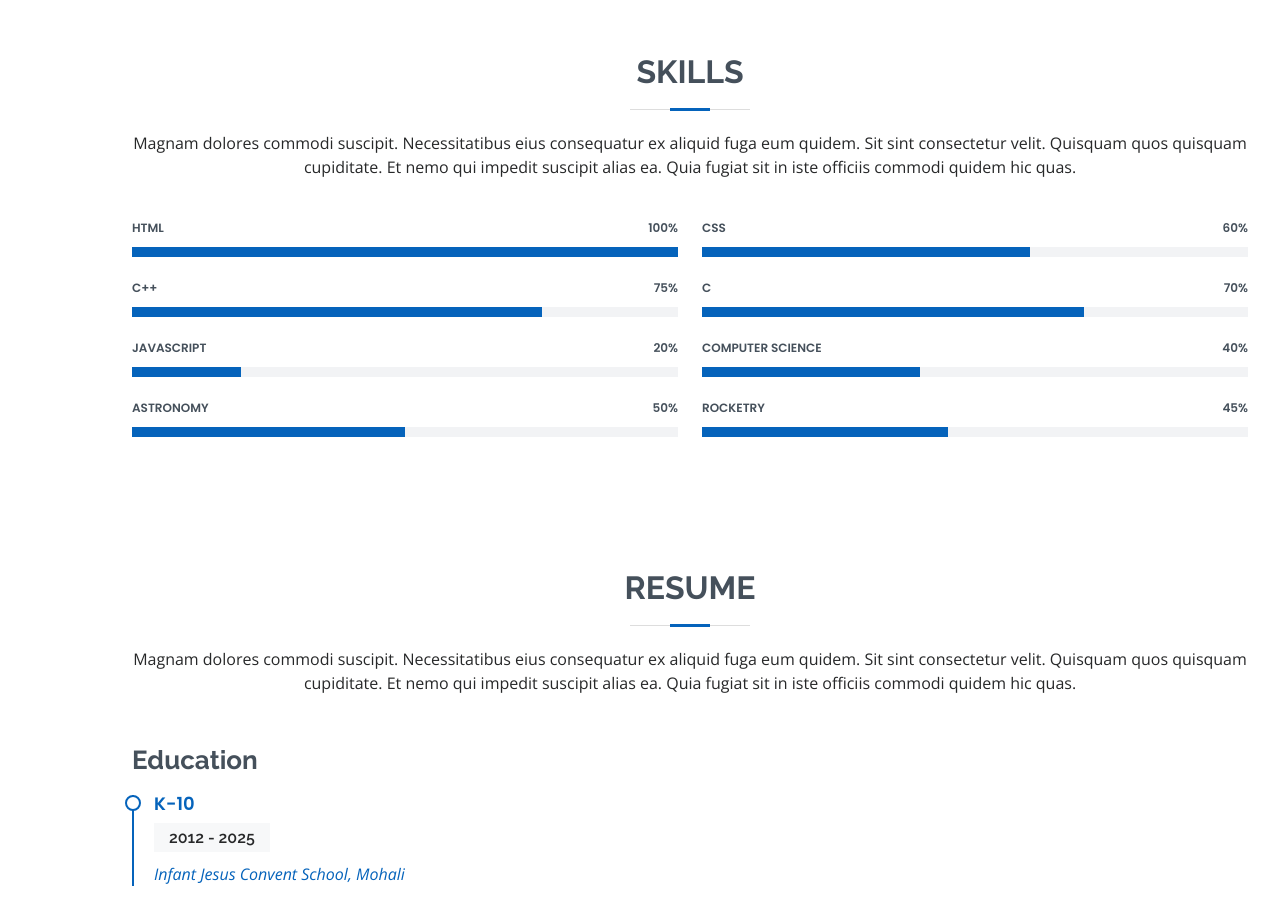
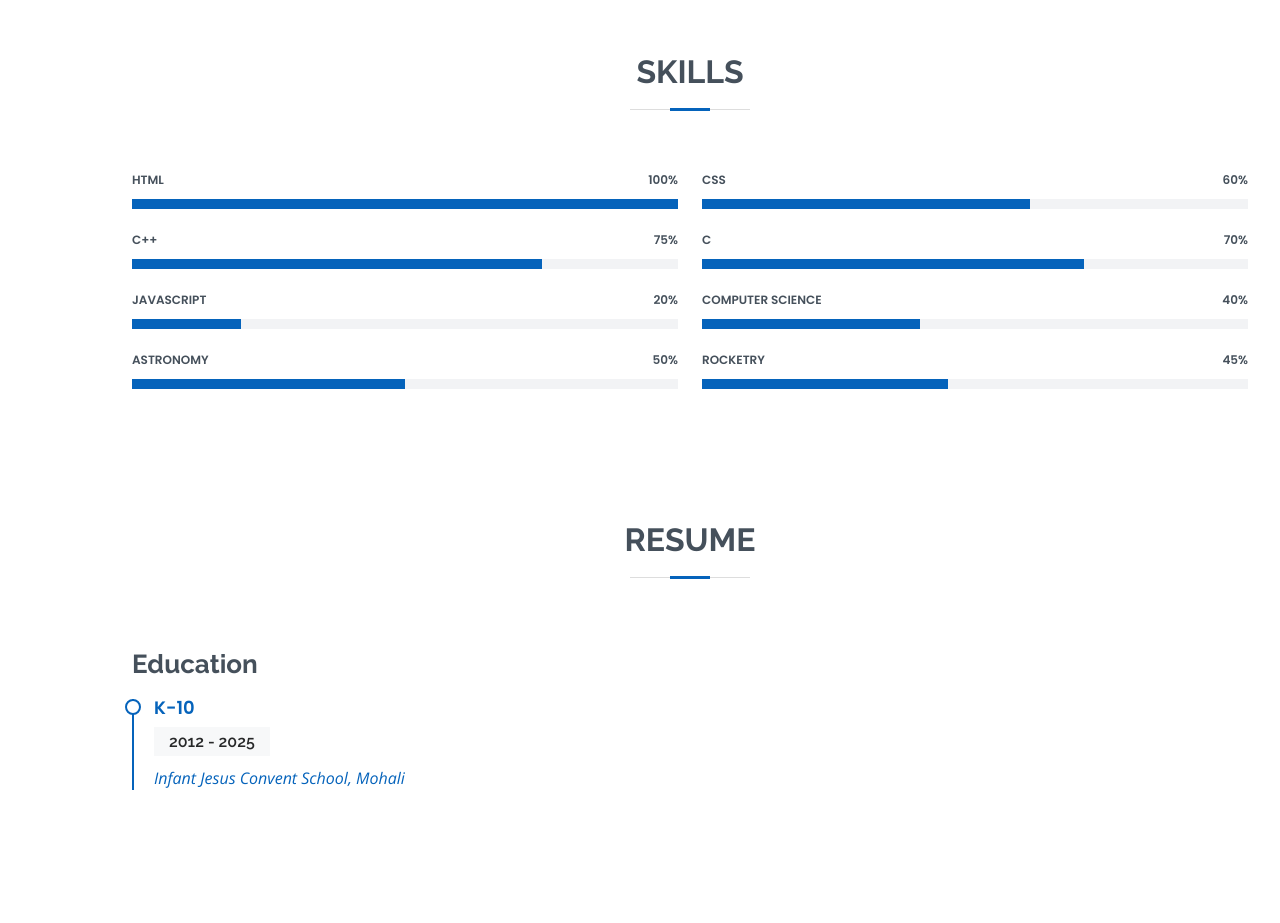
Before and after one commit to Akshit-Chilkoti/akshit-chilkoti.github.io, a plain HTML site: page index.html in a window 1280 px wide. Shown: the part 1260-2183 px from the top of the page. Drawn offline with nearby package versions, Linux system fonts and the light colour scheme.

Commit message:
more changes

```diff
--- a/index.html
+++ b/index.html
@@ -176,7 +176,7 @@
 
         <div class="section-title">
           <h2>Skills</h2>
-          <p>Magnam dolores commodi suscipit. Necessitatibus eius consequatur ex aliquid fuga eum quidem. Sit sint consectetur velit. Quisquam quos quisquam cupiditate. Et nemo qui impedit suscipit alias ea. Quia fugiat sit in iste officiis commodi quidem hic quas.</p>
+          <!-- <p>Magnam dolores commodi suscipit. Necessitatibus eius consequatur ex aliquid fuga eum quidem. Sit sint consectetur velit. Quisquam quos quisquam cupiditate. Et nemo qui impedit suscipit alias ea. Quia fugiat sit in iste officiis commodi quidem hic quas.</p> -->
         </div>
 
         <div class="row skills-content">
@@ -264,7 +264,7 @@
 
         <div class="section-title">
           <h2>Resume</h2>
-          <p>Magnam dolores commodi suscipit. Necessitatibus eius consequatur ex aliquid fuga eum quidem. Sit sint consectetur velit. Quisquam quos quisquam cupiditate. Et nemo qui impedit suscipit alias ea. Quia fugiat sit in iste officiis commodi quidem hic quas.</p>
+          <!-- <p>Magnam dolores commodi suscipit. Necessitatibus eius consequatur ex aliquid fuga eum quidem. Sit sint consectetur velit. Quisquam quos quisquam cupiditate. Et nemo qui impedit suscipit alias ea. Quia fugiat sit in iste officiis commodi quidem hic quas.</p> -->
         </div>
 
         <div class="row">
```
